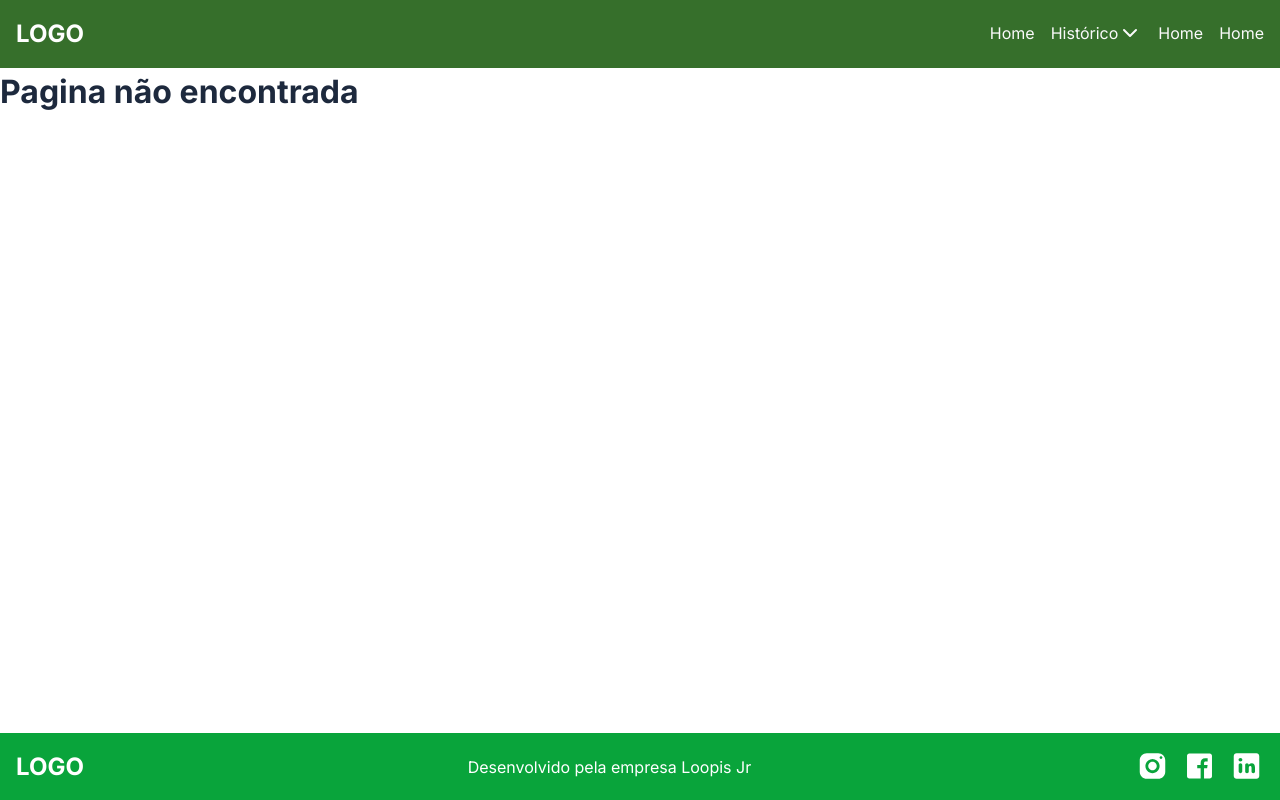
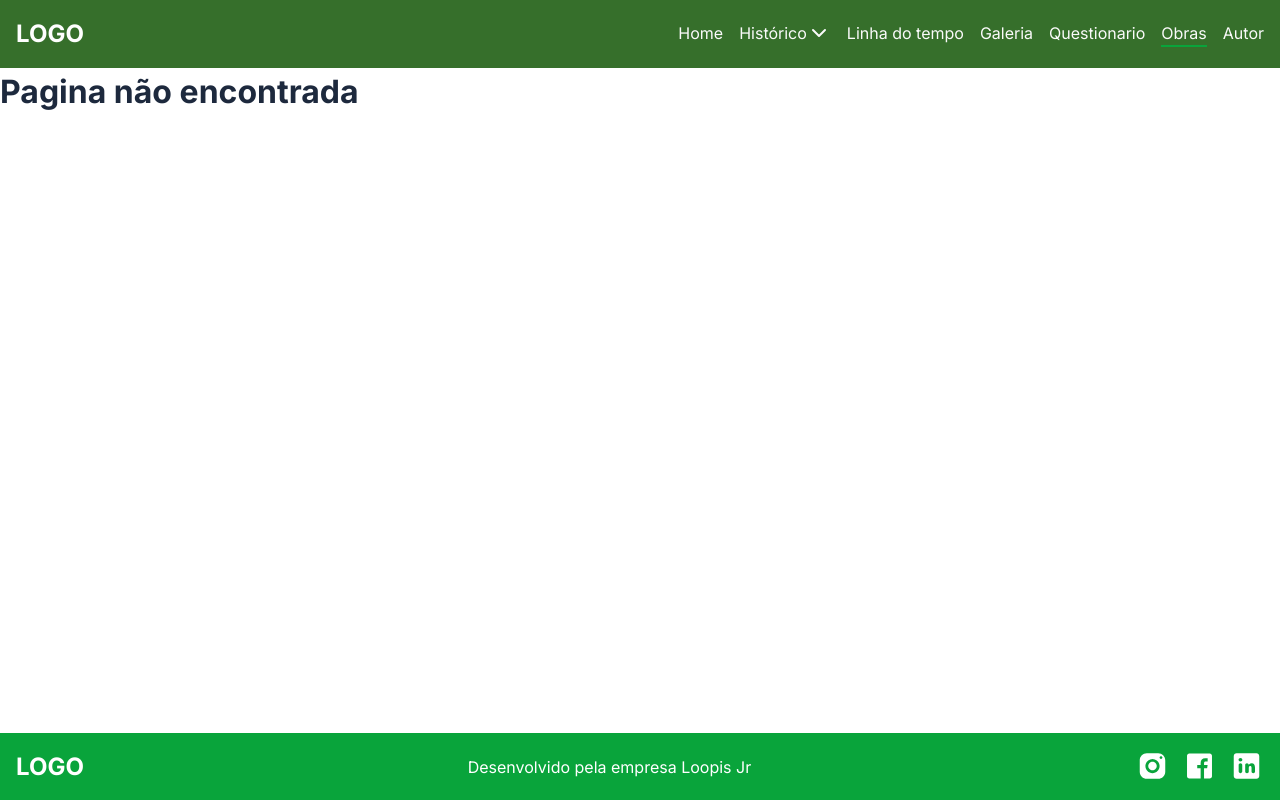
Before and after one commit to loopisjr/Museu-IFPB, a React (Vite) app in the folder frontend/: page /obras in a window 1280 px wide. Built offline with nearby package versions, Linux system fonts and the light colour scheme.

Commit message:
view: adicionando componente LinkHeader

```diff
--- a/frontend/src/components/Dropdown/dropdown.module.css
+++ b/frontend/src/components/Dropdown/dropdown.module.css
@@ -41,8 +41,7 @@
   padding: 8px;
 }
 
-.links,
-.dropdownBody li {
+.links{
   width: 100%;
 }
 
@@ -51,42 +50,9 @@
   flex-flow: column nowrap;
   gap: 8px;
 }
-.links a, .dropdownHead p {
+
+.dropdownHead p {
   color: var(--tertiary-color);
-}
-
-.links a {
-  text-decoration: none;
-}
-
-.dropdownBody li {
-  font-size: 14px;
-  border-bottom: 1px solid #DADADA;
-  padding-bottom: 8px;
-}
-
-.dropdownBody li:last-of-type {
-  border: none;
-  padding-bottom: 0px;
-}
-
-.item {
-  color: var(--tertiary-color);
-  height: auto;
-}
-
-.item::after {
-  content: "";
-  display: block;
-  width: 0%;
-  height: 2px;
-  background-color: transparent;
-  transition: 0.3s 0s;
-}
-
-.item:hover::after {
-  background-color: var(--secondary-color);
-  width: 100%;
 }
 
 @media (min-width: 768px) {
@@ -101,7 +67,4 @@
     gap: 14px;
   }
 
-  .dropdownBody li {
-    padding-bottom: 14px;
-  }
 }
--- a/frontend/src/components/Dropdown/index.tsx
+++ b/frontend/src/components/Dropdown/index.tsx
@@ -1,7 +1,7 @@
 import { useState } from 'react'
 import chevron from '../../assets/icons/chevron-down.svg'
 import style from "./dropdown.module.css"
-import { Link } from 'react-router'
+import LinkHeader from '../LinkHeader'
 
 export default function Dropdown() {
   const [isOpen, setIsOpen] = useState(false)
@@ -20,15 +20,9 @@ export default function Dropdown() {
 
       <div className={`${style.dropdownBody} ${dropdownStateClass}`}>
         <ul className={style.links}>
-          <li>
-            <Link className={style.item} to="/" >Cidade de Cajazeiras</Link>
-          </li>
-          <li>
-            <Link className={style.item} to="/" >Histórico do campus</Link>
-          </li>
-          <li>
-            <Link className={style.item} to="/" >Galeria de diretores</Link>
-          </li>
+          <LinkHeader label="Cidade de Cajazeiras" path="/cidade-cajazeiras" type="dropdown" />
+          <LinkHeader label="Histórico do campus" path="/historico-campus" type="dropdown" />
+          <LinkHeader label="Galeria de diretores" path="/galeria-diretores" type="dropdown" />
         </ul>
       </div>
     </div>
--- a/frontend/src/components/Header/header.module.css
+++ b/frontend/src/components/Header/header.module.css
@@ -3,12 +3,9 @@
   background: #366F2B;
 }
 
-
-
 .links {
   list-style: none;
 }
-
 
 .header>div,
 .links,
@@ -35,28 +32,6 @@
   display: block;
 }
 
-.item {
-  color: var(--tertiary-color);
-  height: auto;
-  position: relative;
-  text-decoration: none;
-}
-
-.item::after {
-  content: "";
-  display: block;
-  width: 0%;
-  height: 2px;
-  background-color: transparent;
-  transition: 0.3s 0s;
-}
-
-.item:hover::after {
-  background-color: var(--secondary-color);
-  width: 100%;
-}
-
-
 @media (min-width: 768px) {
 
   .header>div,
--- a/frontend/src/components/Header/index.tsx
+++ b/frontend/src/components/Header/index.tsx
@@ -1,9 +1,9 @@
-import { Link } from 'react-router'
 import Logo from '../Logo'
 import style from './header.module.css'
 import Dropdown from '../Dropdown'
 import menuIcon from '../../assets/icons/menu.svg'
 import { useState } from 'react'
+import LinkHeader from '../LinkHeader'
 
 export default function Header() {
   const [isOpen, setIsOpen] = useState(false)
@@ -21,18 +21,15 @@ export default function Header() {
           <img className={style.toggle} src={menuIcon} onClick={handleToggle}/>
         </div>
         <ul className={`${style.links} ${headerStateClass}`}>
-          <li>
-            <Link className={style.item} to="/" >Home</Link>
-          </li>
+          <LinkHeader label="Home" path="/" />
           <li>
             <Dropdown />
           </li>
-          <li>
-            <Link className={style.item} to="/as" >Home</Link>
-          </li>
-          <li>
-            <Link className={style.item} to="/" >Home</Link>
-          </li>
+          <LinkHeader label="Linha do tempo" path="/linha-do-tempo" />
+          <LinkHeader label="Galeria" path="/galeria" />
+          <LinkHeader label="Questionario" path="/questionario" />
+          <LinkHeader label="Obras" path="/obras" />
+          <LinkHeader label="Autor" path="/autor" />
         </ul>
       </div>
     </header>
--- /dev/null
+++ b/frontend/src/components/LinkHeader/index.tsx
@@ -0,0 +1,23 @@
+import { Link } from "react-router"
+import style from "./linkheader.module.css"
+import { useLocation } from "react-router"
+interface props {
+  label: string,
+  path: string,
+  type?: string
+}
+export default function LinkHeader({label, path, type}: props) {
+  const location = useLocation()
+  const isActive = location.pathname === path
+
+  const linkStyle = isActive ? style.itemActived : ""
+
+  //Se o link for de um dropdown, o estilo dele vai ser diferente
+  const liStyle = type === "dropdown" ? style.li : "";
+
+  return (
+    <li className={liStyle}>
+      <Link className={`${style.item} ${linkStyle}`} to={path} >{label}</Link>
+    </li>
+  )
+}
--- /dev/null
+++ b/frontend/src/components/LinkHeader/linkheader.module.css
@@ -0,0 +1,40 @@
+.li {
+  width: 100%;
+}
+
+@media (min-width: 768px) {
+  .li {
+    padding-bottom: 14px;
+  }
+}
+
+.li:last-of-type {
+  border: none;
+  padding-bottom: 0px;
+}
+
+
+.item {
+  color: var(--tertiary-color);
+  text-decoration: none;
+}
+
+.item::after {
+  content: "";
+  display: block;
+  width: 0%;
+  height: 2px;
+  background-color: transparent;
+  transition: 0.3s 0s;
+}
+
+.item:hover::after {
+  background-color: var(--secondary-color);
+  width: 100%;
+}
+
+
+.itemActived::after {
+  background-color: var(--secondary-color);
+  width: 100%;
+}
```
